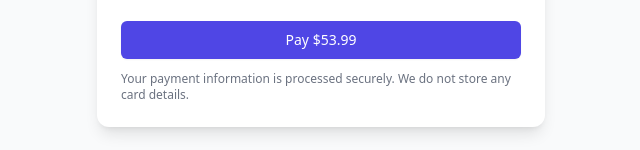
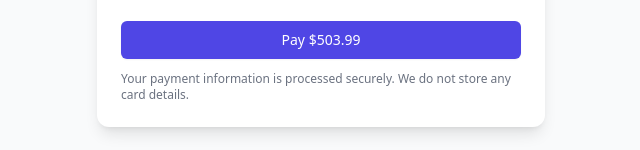
Before and after one commit to Harshit776241/Travels-Wonder, a website: page payment.html in a window 1280 px wide. Shown: the part 647-797 px from the top of the page, 319-959 px from the left. Drawn offline with nearby package versions, Linux system fonts and the light colour scheme.

Commit message:
Update payment.html

```diff
--- a/payment.html
+++ b/payment.html
@@ -127,7 +127,7 @@
 
                 <!-- Submit Button -->
                 <button type="submit" class="w-full flex justify-center py-2 px-4 border border-transparent rounded-md shadow-sm text-sm font-medium text-white bg-indigo-600 hover:bg-indigo-700 focus:outline-none focus:ring-2 focus:ring-offset-2 focus:ring-indigo-500 transition-colors">
-                    Pay $53.99
+                    Pay $503.99
                 </button>
 
                 <p class="text-xs text-gray-500 mt-3">
```
